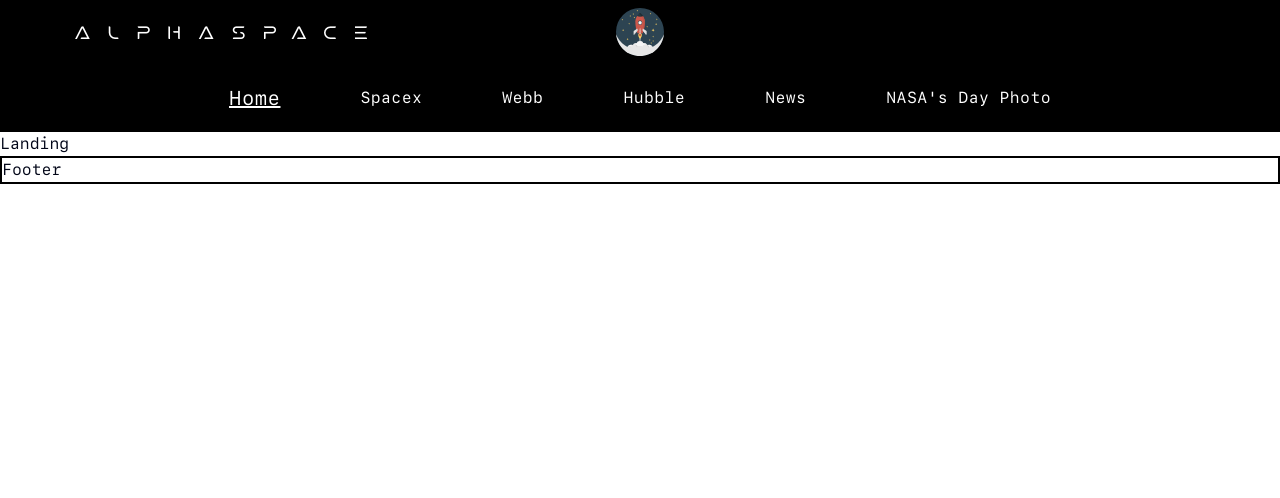
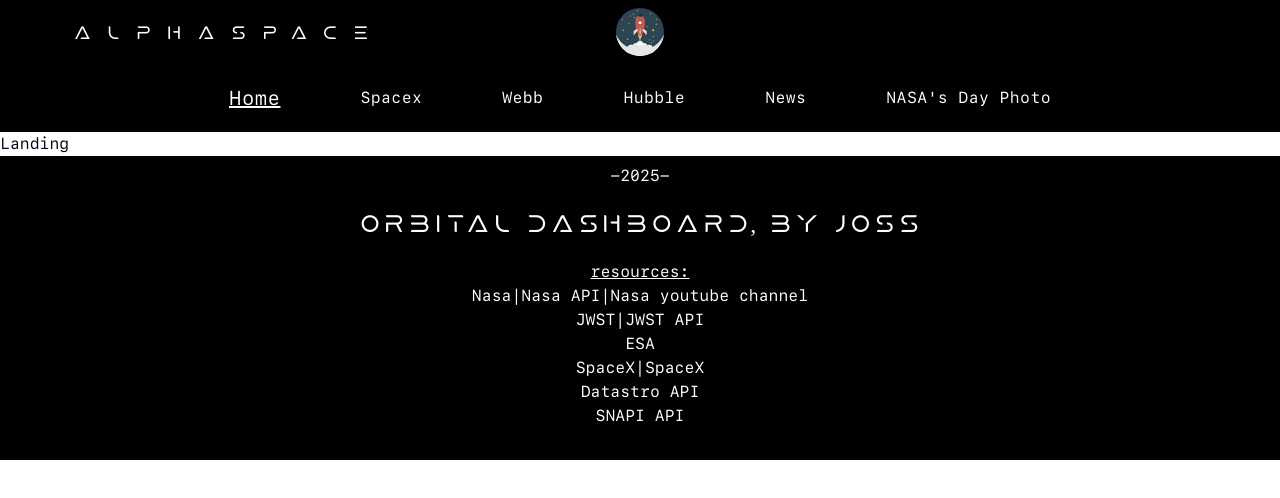
Before and after one commit to Joss-00/Orbital-Dashboard, a React (Vite) app: page / in a window 1280 px wide. Shown: the top 498 px of the page. Built offline with nearby package versions, Linux system fonts and the light colour scheme.

Commit message:
route error + cardgrid

```diff
--- /dev/null
+++ b/src/components/CardsGrid.tsx
@@ -0,0 +1,19 @@
+import type { News } from "@/utils/types";
+import type { ReactNode } from "react";
+
+const CardsGrid = ({objects, mode}: {objects: News[]; mode: string}): ReactNode => {
+  console.log(mode);
+
+  return (
+    <div className="grid grid-cols-1 gap-y-4 auto-rows-[600px] lg:auto-rows-[300px]">
+      {objects.map((item, index) => (
+        <img
+          key={index}
+          src={item.image_url}
+        />
+      ))}
+    </div>
+  );
+};
+
+export default CardsGrid;
--- /dev/null
+++ b/src/components/ErrorElement.tsx
@@ -0,0 +1,11 @@
+import { useRouteError } from "react-router-dom"
+const ErrorElement = () => {
+    const error = useRouteError();
+    console.log(error);
+
+    return(
+        <h4>There was an error...</h4>
+    )
+}
+
+export default ErrorElement
--- a/src/components/Footer.tsx
+++ b/src/components/Footer.tsx
@@ -1,6 +1,39 @@
-const Footer = () => {
+import type { ReactNode } from "react"
+import { Link } from "react-router-dom"
+
+const Footer = (): ReactNode => {
   return (
-    <footer className="test">Footer</footer>
+    <footer className="bg-black text-white">
+      <div className="align-element min-h-[15vh] flex flex-col justify-center items-center">
+        <p className="my-2">-2025-</p>
+        <p className="mars-font text-2xl my-4 text-center">Orbital Dashboard, by Joss</p>
+        <p className="underline">resources:</p>
+        <p className="text-center">
+          <Link to={"https://www.nasa.gov/"} target="_blank">Nasa</Link>|
+          <Link to={"https://api.nasa.gov/"} target="_blank">Nasa API</Link>|
+          <Link to={"https://www.youtube.com/@NASA/videos"} target="_blank">Nasa youtube channel</Link>
+        </p>
+        <p>
+          <Link to={"https://science.nasa.gov/mission/webb/"} target="_blank">JWST</Link>|
+          <Link to={"https://jwstapi.com/"} target="_blank">JWST API</Link>
+        </p>
+        <p>
+          <Link to={"https://www.esa.int/"} target="_blank">ESA</Link>
+        </p>
+        <p>
+          <Link to={"https://www.spacex.com/"} target="_blank">SpaceX</Link>|
+          <Link to={"https://api.spacexdata.com/v3/"} target="_blank">SpaceX</Link>
+        </p>
+
+        <p>
+          <Link to={"https://www.datastro.eu/pages/home/"} target="_blank">Datastro API</Link>
+        </p>
+        <p className="mb-8">
+          <Link to={"https://www.spaceflightnewsapi.net/"} target="_blank">SNAPI API </Link>
+        </p>
+
+      </div>
+    </footer>
   )
 }
 
--- a/src/components/LinksDesktop.tsx
+++ b/src/components/LinksDesktop.tsx
@@ -8,7 +8,7 @@
             const { ref, label } = link as Link;
             return (
             <NavLink
-                to={ref} className={({isActive}) => `capitalize tracking-wide ${isActive? "underline text-xl" : "" }`}>{label}
+                key={ref} to={ref} className={({isActive}) => `capitalize tracking-wide ${isActive? "underline text-xl" : "" }`}>{label}
             </NavLink>)
         })}
     </div>
--- a/src/components/index.ts
+++ b/src/components/index.ts
@@ -3,3 +3,5 @@
 export {default as Footer} from "./Footer";
 export {default as LinksDesktop} from "./LinksDesktop";
 export {default as LinksMobile} from "./LinksMobile";
+export {default as ErrorElement} from "./ErrorElement";
+export {default as CardsGrid} from "./CardsGrid";
--- a/src/index.css
+++ b/src/index.css
@@ -1,4 +1,5 @@
 @import "tailwindcss";
+@config "../tailwind.config.js";
 @font-face {
   font-family: sf-mono;
   src: url(./assets/fonts/sf/SFMonoRegular.otf);
@@ -145,4 +146,7 @@
   .align-element{
     @apply max-w-6xl mx-auto px-8;
   }
+  .section{
+    @apply min-h-screen max-w-6xl mx-auto px-0 py-12;
+  }
 }
--- a/src/main.tsx
+++ b/src/main.tsx
@@ -2,6 +2,8 @@
 import "./index.css";
 import { createBrowserRouter, RouterProvider } from "react-router-dom";
 import { Apod, HomeLayout, Hubble, Landing, News, SpaceX, Webb } from "./pages";
+import { newsPageLoader } from "./pages/News";
+import { ErrorElement } from "./components";
 
 const router = createBrowserRouter([
   {
@@ -9,7 +11,7 @@
     element: <HomeLayout />,
     children: [
         { index: true, element: <Landing /> },
-        { path: "news", element: <News />},
+        { path: "news", element: <News />, loader: newsPageLoader, errorElement: <ErrorElement/>},
         { path: "webb", element: <Webb />},
         { path: "spacex", element: <SpaceX />},
         { path: "apod", element: <Apod />},
--- a/src/pages/News.tsx
+++ b/src/pages/News.tsx
@@ -1,6 +1,37 @@
+import CardsGrid from "@/components/CardsGrid"
+import { snapiCustomFetch } from "@/utils/customFetch"
+import type { NewsResponse } from "@/utils/types"
+import type { LoaderFunction } from "react-router-dom"
+import { useLoaderData } from "react-router-dom"
+
+
+const newsParams = {
+  news_site_exclude: "SpacePolicyOnline.com",
+  limit: 20,
+  ordering: "-published_at",
+}
+
+export const newsPageLoader: LoaderFunction = async (): Promise<NewsResponse | null> => {
+  try {
+    const response = await snapiCustomFetch.get<NewsResponse>("", {
+      params: newsParams,
+    })
+    return response.data;
+  } catch (error) {
+    console.log(error);
+    return null;
+  }
+}
+
+
 const News = () => {
+  const {results} = useLoaderData() as NewsResponse;
+  console.log(results);
+
   return (
-    <div>News</div>
+    <section className="section">
+      <CardsGrid objects={results} mode="news-page" />
+    </section>
   )
 }
 
--- /dev/null
+++ b/src/utils/customFetch.ts
@@ -0,0 +1,7 @@
+import axios from "axios"
+const snapiAPI = "https://api.spaceflightnewsapi.net/v4/articles/"
+
+export const snapiCustomFetch = axios.create({
+    baseURL: snapiAPI,
+
+})
--- /dev/null
+++ b/src/utils/types.ts
@@ -0,0 +1,21 @@
+export type News = {
+  id: number;
+  title: string;
+  authors: Author[];
+  url: string;
+  image_url: string;
+  news_site: string;
+  summary: string;
+  published_at: string;
+  updated_at: string;
+  featured: boolean;
+  launches: string[];
+  events: string[];
+};
+
+export type NewsResponse = {
+  count: number;
+  next: string;
+  previous: string ;
+  results: News[];
+};
```
